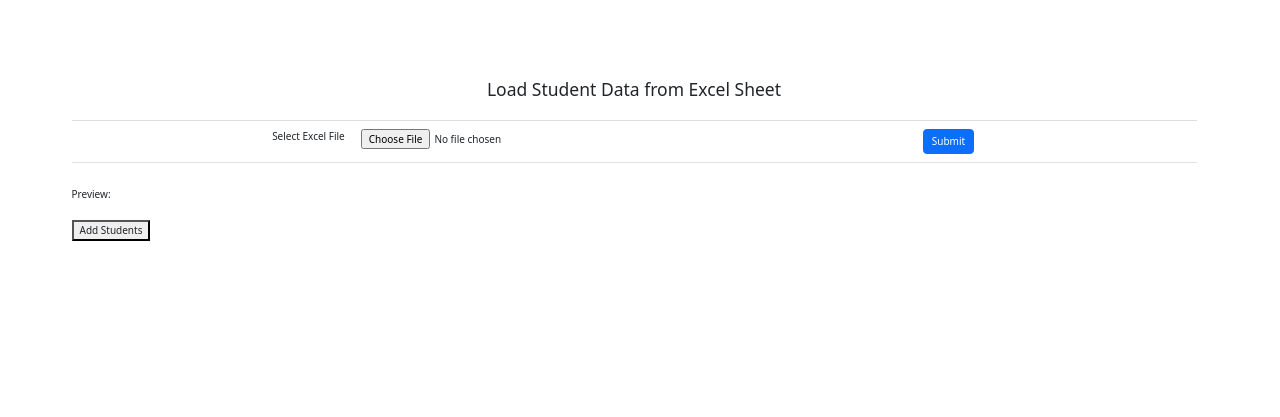
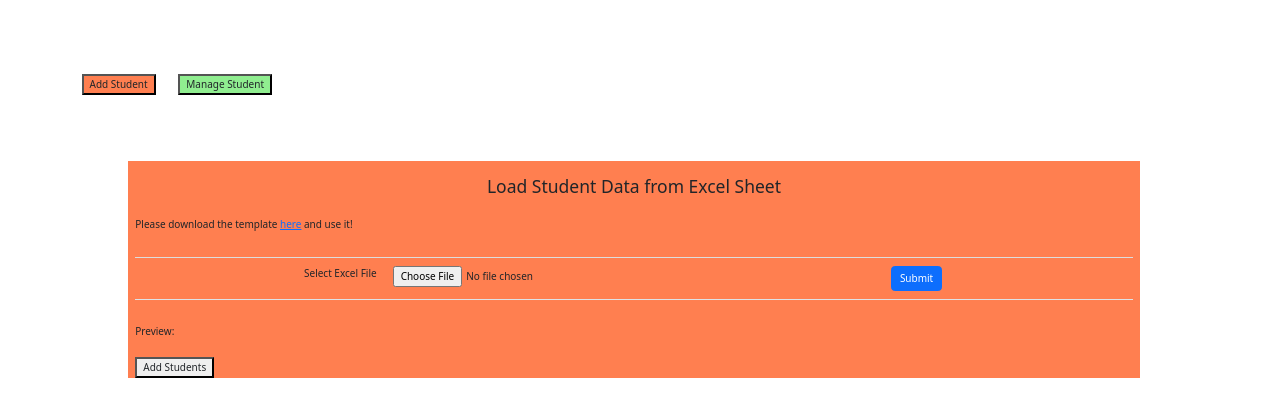
Before and after one commit to mrahmatm/csc578_grp, a PHP site: the page made by staff/manage student.php in a window 1280 px wide. Shown: the top 417 px of the page. Run offline with PHP 8.4, Linux system fonts and the light colour scheme; data comes from the database, SQL or seed files in the repository.

Commit message:
added excel template to download
also unfinished manage student tab

```diff
--- a/db.php
+++ b/db.php
@@ -401,6 +401,28 @@
         }else{
             echo "0*".json_encode($duplicateArray);
         }
+    //end of insertStudent
+    }else if(strstr($type, "fetchAllStudentManage")){
+        require "connect.php";
+        $target = $_REQUEST['t'];
+        $sort = $_REQUEST['s'];
+
+        if(!strstr($target, "0"))
+            $condition = " WHERE student_BC LIKE '%".$target."%'";
+        else
+            $condition = "";
+
+        if(!strstr($sort, "-"))
+            $condition .= " ORDER BY ".$sort;
+
+        $stmt = $pdo->prepare("SELECT * FROM student".$condition);
+        $stmt->execute();
+        $result = $stmt->fetchAll();
+        if($result != null){
+            echo "1*".json_encode($result);
+        }else{
+            echo "0";
+        }
     }
 
 
--- a/scripts.js
+++ b/scripts.js
@@ -984,8 +984,6 @@ function createModal(type, firstParam, secondParam, thirdParam){
         createContent.appendChild(createText);
         createTable.classList.add("table");
         createContent.appendChild(createTable);
-
-
     }
 
     //show modal
@@ -1103,3 +1101,85 @@ function insertStudent(){
     xmlhttp.open("GET", "../db.php?type=insertStudent&data="+JSON.stringify(globalReadStudent), true);
     xmlhttp.send();
 }
+
+function toggleDivDisplay(self, target){
+    var selfDiv = document.getElementById(self);
+    var targetDiv = document.getElementById(target);
+
+    selfDiv.classList.add("hiddenDiv");
+    targetDiv.classList.remove("hiddenDiv");
+}
+
+var globalSelectedManageChildren = new Array();
+function fetchManageChildren(){
+    var xmlhttp = new XMLHttpRequest();
+
+    xmlhttp.onreadystatechange = function(){
+
+        if(this.readyState == 4 && this.status == 200){
+            clearTable('studentTable');
+            //alert("code: " + code);
+            var tempArray = this.responseText.split("*");
+            //alert(tempArray);
+            var status = tempArray[0];
+            //note: dia jadi array
+            //alert();
+
+            if(status === "1"){
+                var results = JSON.parse(tempArray[1]);
+
+                var table = document.getElementById("studentTable");
+                var targetRow = table.rows.length;
+
+                var n = 0;
+                while(n < results.length){
+
+                    var newRow = table.insertRow(targetRow);
+                    var colBC = newRow.insertCell(0);
+                    var colName = newRow.insertCell(1);
+                    var colParentIC = newRow.insertCell(2);
+                    var colAction = newRow.insertCell(3);
+
+                    var createLink = document.createElement("a");
+                    createLink.innerHTML = results[n].parent_icNum;
+                    createLink.value = results[n].student_BC;
+
+                    createLink.onclick = function() {createModal("childrenParent", this.value);};
+                    createLink.href = "javascript:;";
+                    colParentIC.appendChild(createLink);
+
+                    colBC.innerHTML = results[n].student_BC;
+                    colName.innerHTML = results[n].student_name;
+
+                    var newCheckBox = document.createElement('input');
+                    newCheckBox.type = 'checkbox';
+                    newCheckBox.classList.add("chkSelectChild");
+                    newCheckBox.id = 'chk' + results[n].student_BC;
+                    newCheckBox.value = results[n].student_BC;
+
+                    newCheckBox.addEventListener("change", function(){
+                        var currentParentIC = this.value;
+                        if(this.checked){
+                            globalSelectedManageChildren.push(currentParentIC);
+                        }else{
+                             //cari index of targetted children (row tu)
+                            var targetIndex = globalSelectedManageChildren.findIndex(object=>{
+                                return this.value;
+                            });
+                            globalSelectedManageChildren.splice(targetIndex, 1);
+                        }
+                    });
+
+                    colAction.appendChild(newCheckBox);
+                    n++; targetRow++;
+                }
+            }
+        }
+    }
+
+        xmlhttp.open("GET", "../db.php?type=fetchAllStudentManage&t="+document.getElementById("inputSearch").value+
+        "&s="+document.getElementById("sortType").value, true);
+
+    //alert("paramter sent: " + input);
+    xmlhttp.send();
+}
--- a/staff/manage student.php
+++ b/staff/manage student.php
@@ -1,7 +1,7 @@
 <!DOCTYPE html>
 <html>
     <head>
-        <title>Load Excel Sheet (student data)</title>
+        <title>Manage Students</title>
         <meta name="viewport" content="width=device-width, initial-scale=1.0">
         <link rel="stylesheet" href="https://maxcdn.bootstrapcdn.com/bootstrap/3.3.6/css/bootstrap.min.css" />
         <?php
@@ -9,11 +9,36 @@
             include "common.php";
 
         ?>
+        <script>
+        window.onload = function(){
+            fetchManageChildren();
+}
+    </script>
     </head>
+    <style>
+        #addStudentDiv{
+            background-color: coral;
+        }
+        .buttonToggle{
+            margin: 10px 10px;
+        }
+        .hiddenDiv{
+            display: none;
+        }
+    </style>
     <body>
         <div class="container">
+            <button id="btnToggleAddStudent" class="buttonToggle" style="background-color: coral;"
+            onclick="toggleDivDisplay('manageStudentDiv', 'addStudentDiv')">Add Student</button>
+
+            <button id="btnToggleManageStudent" class="buttonToggle" style="background-color: rgb(144,238,144);"
+            onclick="toggleDivDisplay('addStudentDiv', 'manageStudentDiv')">Manage Student</button>
+
+            <div class="container" id="addStudentDiv">
                 <br />
                 <h3 align="center">Load Student Data from Excel Sheet</h3>
+                <br />
+                <p>Please download the template <a href="TEMPLATE STUDENT DATA.xlsx" download>here</a> and use it!</p>
                 <br />
                 <div class="table-responsive">
                 <span id="message"></span>
@@ -35,5 +60,28 @@
                     <button class="button" onclick="insertStudent()">Add Students</button>
                 </div>
             </div>
+
+            <div class="container hiddenDiv" style="background-color: rgb(144,238,144);" id="manageStudentDiv">
+            <h2>part ni tak siap lagi</h2>
+                <h3 align="center">Manage Student</h3><br>
+                <label for="inputSearch">Search:</label>
+                <input type="text" id="inputSearch" onkeyup="fetchManageChildren()" autofocus>
+                <label for="inputSearch"> (by student BC)</label><br>
+                <label for="sortType">Sort by: </label>
+                <select name="sortType" id="sortType" onchange="fetchManageChildren()">
+                    <option value="-" selected>-</option>
+                    <option value="student_BC">BC</option>
+                    <option value="student_name">Name</option>
+                </select><br>
+                <button onclick="fetchManageChildren()">Refresh</button><br>
+                <div>
+                    <table id="studentTable" class="table">
+                        <tr>
+                            <th>BC</th><th>Name</th><th>Parent</th><th>Action</th>
+                        </tr>
+                    </table>
+                </div>
+            </div>
+        </div>
     </body>
     </html>
```
Also changed, not shown: 1 other file. Lines whose indentation alone changed are shown as unchanged.
